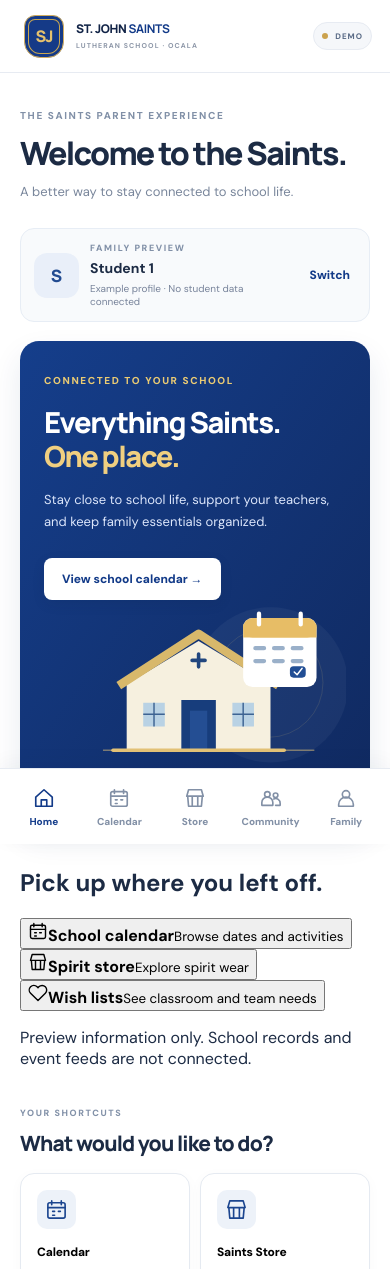
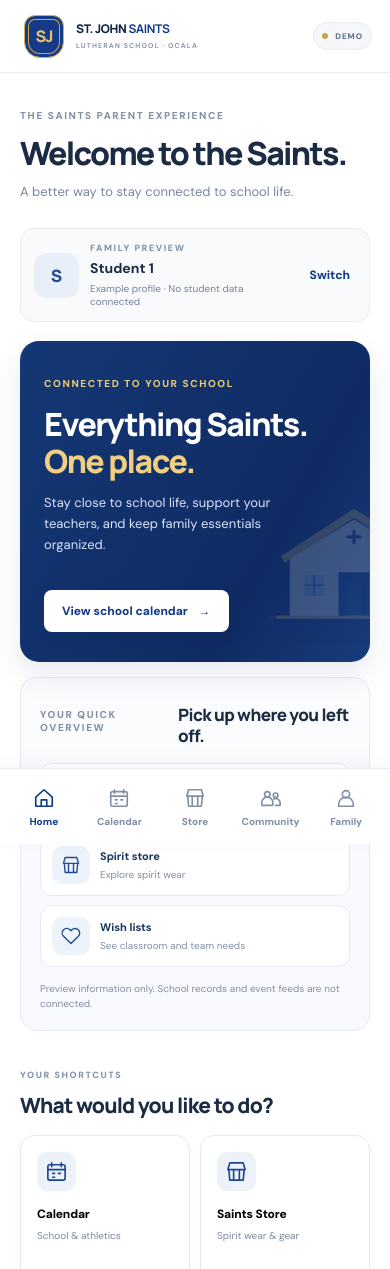
Before and after one commit to kwilly187/stjohn-school-app, a Next.js app: page / in a window 390 px wide. Shown: the top 1269 px of the page. Built offline with nearby package versions, Linux system fonts and the light colour scheme.

Commit message:
Style meaningful school illustration and personalized quick overview for mobile

```diff
--- a/app/style.css
+++ b/app/style.css
@@ -64,3 +64,25 @@ button{touch-action:manipulation}
 .surface{padding:19px}
 }
 @media(prefers-reduced-motion:reduce){html{scroll-behavior:auto}*,*:before,*:after{transition:none!important;animation:none!important}}
+
+/* Homepage artwork and activity-aware overview */
+.feature{position:relative;display:flex;align-items:center;min-height:300px;overflow:hidden;isolation:isolate;padding:34px 38px;background:linear-gradient(120deg,#143875 0%,#102b63 70%,#183c7d 100%)}
+.feature-copy{position:relative;z-index:2;flex:1;min-width:0}
+.feature-copy h2{position:relative;z-index:2;margin:14px 0;font-size:clamp(29px,3.7vw,39px);line-height:1.14;max-width:360px}
+.feature-copy p{position:relative;z-index:2;max-width:335px;margin-bottom:22px;line-height:1.6}
+.feature-copy button{position:relative;z-index:2}
+.feature-copy button span{margin-left:8px}
+.school-illustration{position:relative;z-index:1;display:block;width:43%;height:auto;max-width:360px;min-width:225px;filter:drop-shadow(0 12px 15px #06183921)}
+.smart-panel{padding:24px 25px;margin:20px 0 4px;border:1px solid #e4eaf3;border-radius:17px;background:linear-gradient(180deg,#fbfcfe,#f7f9fd)}
+.smart-panel-heading{display:flex;justify-content:space-between;align-items:center;gap:12px;margin-bottom:17px}
+.smart-panel-heading h2{font:800 18px/1.25 Manrope,sans-serif;letter-spacing:-.55px;margin:7px 0 0}
+.smart-grid{display:grid;grid-template-columns:repeat(3,minmax(0,1fr));gap:9px}
+.smart-grid button{border:1px solid #e5ebf3;border-radius:12px;background:#fff;text-align:left;display:flex;align-items:center;gap:10px;padding:13px 12px;min-width:0;color:#17365f;transition:background .15s,border-color .15s}
+.smart-grid button:hover{background:#f7faff;border-color:#b9cae3}
+.smart-grid button>span:last-child{min-width:0}
+.smart-icon{flex:none;color:#244c8e;background:#edf3fb;padding:9px;border-radius:10px;display:grid;place-items:center}
+.smart-grid strong{font-size:11px;display:block;margin-bottom:5px}
+.smart-grid small{display:block;font-size:10px;color:#8290a2;line-height:1.4}
+.smart-note{font-size:10px;color:#8490a2;line-height:1.5;margin:14px 0 0}
+@media(max-width:740px){.feature{padding:30px 24px;min-height:275px}.school-illustration{position:absolute;width:60%;min-width:0;right:-65px;bottom:0;opacity:.25}.feature-copy h2{font-size:34px}.smart-grid{grid-template-columns:1fr}.smart-grid button{padding:11px}.smart-panel{padding:19px}.smart-panel-heading h2{font-size:17px}}
+@media(max-width:450px){.school-illustration{width:77%;right:-115px;bottom:5px;opacity:.18}.feature-copy p{max-width:260px}.feature-copy h2{font-size:32px}.smart-panel{margin-top:15px}}
```
